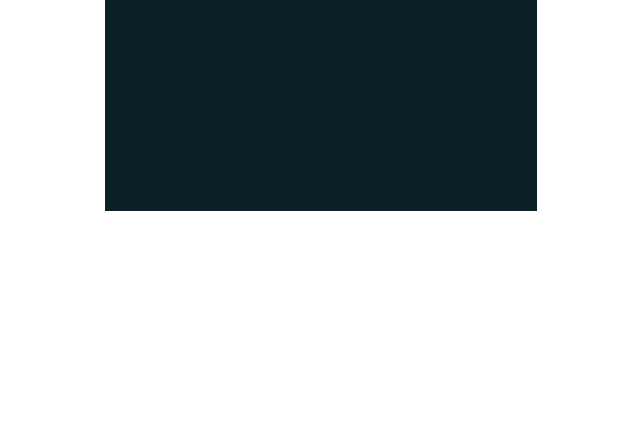
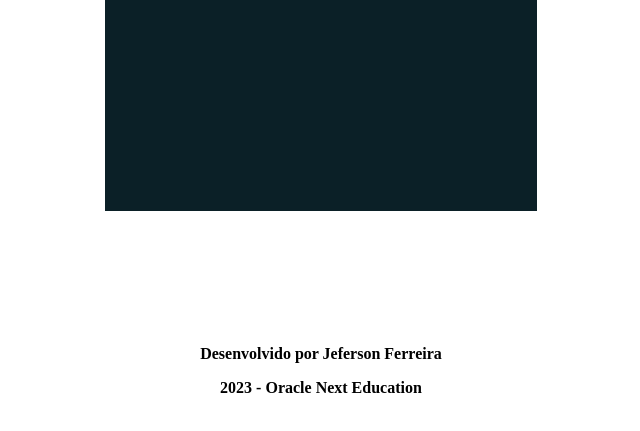
Before and after one commit to Jeffersonadao/CEEP, a plain HTML site: page index.html in a window 1280 px wide. Shown: the part 355-786 px from the top of the page, without its empty margins (319-959 px from the left). Drawn offline with Linux system fonts and the light colour scheme; a web font is replaced by a local one.

Commit message:
adicionado o footer

```diff
--- a/projeto_inicial/assets/css/style.css
+++ b/assets/css/style.css
@@ -62,6 +62,7 @@ body {
 
 .app {
   display: flex;
+  flex-direction: column;
   align-items: center;
   justify-content: center;
   width: 100vw;
@@ -159,4 +160,16 @@ body {
   text-decoration: line-through;
 }
 
+.footer{
+  bottom: 0;
+  position: fixed;
+  text-align: center;
+  padding-top: 10rem;
+  padding-bottom: 2rem;
+  font-weight: 700;
+
+  background-color: var(--branco);
+
+}
+
 /*# sourceMappingURL=style.css.map */
--- a/projeto_inicial/index.html
+++ b/index.html
@@ -24,6 +24,12 @@
 
       </ul>
     </div>
+    <section class="footer">
+      <div class="footer__rodape">
+          <p>Desenvolvido por Jeferson Ferreira</p>
+          <p>2023 - Oracle Next Education</p>
+      </div>
+  </section>
     <script type="module" src="main.js"></script>
 </body>
 </html>
```
Also changed, not shown: componentes/concluiTarefa.js (renamed from projeto_inicial/componentes/concluiTarefa.js), componentes/deletaTarefa.js (renamed from projeto_inicial/componentes/deletaTarefa.js), main.js (renamed from projeto_inicial/main.js).
